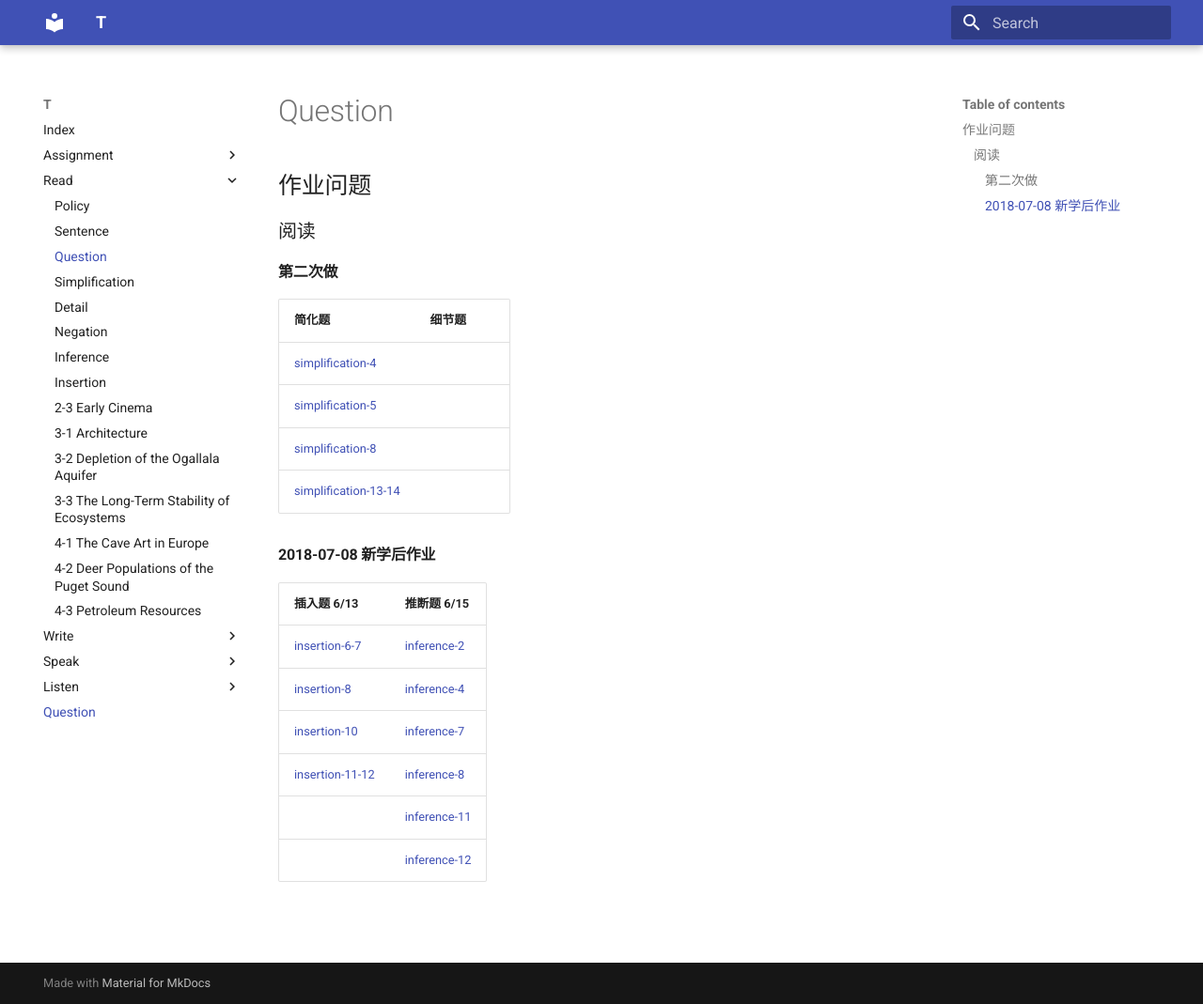
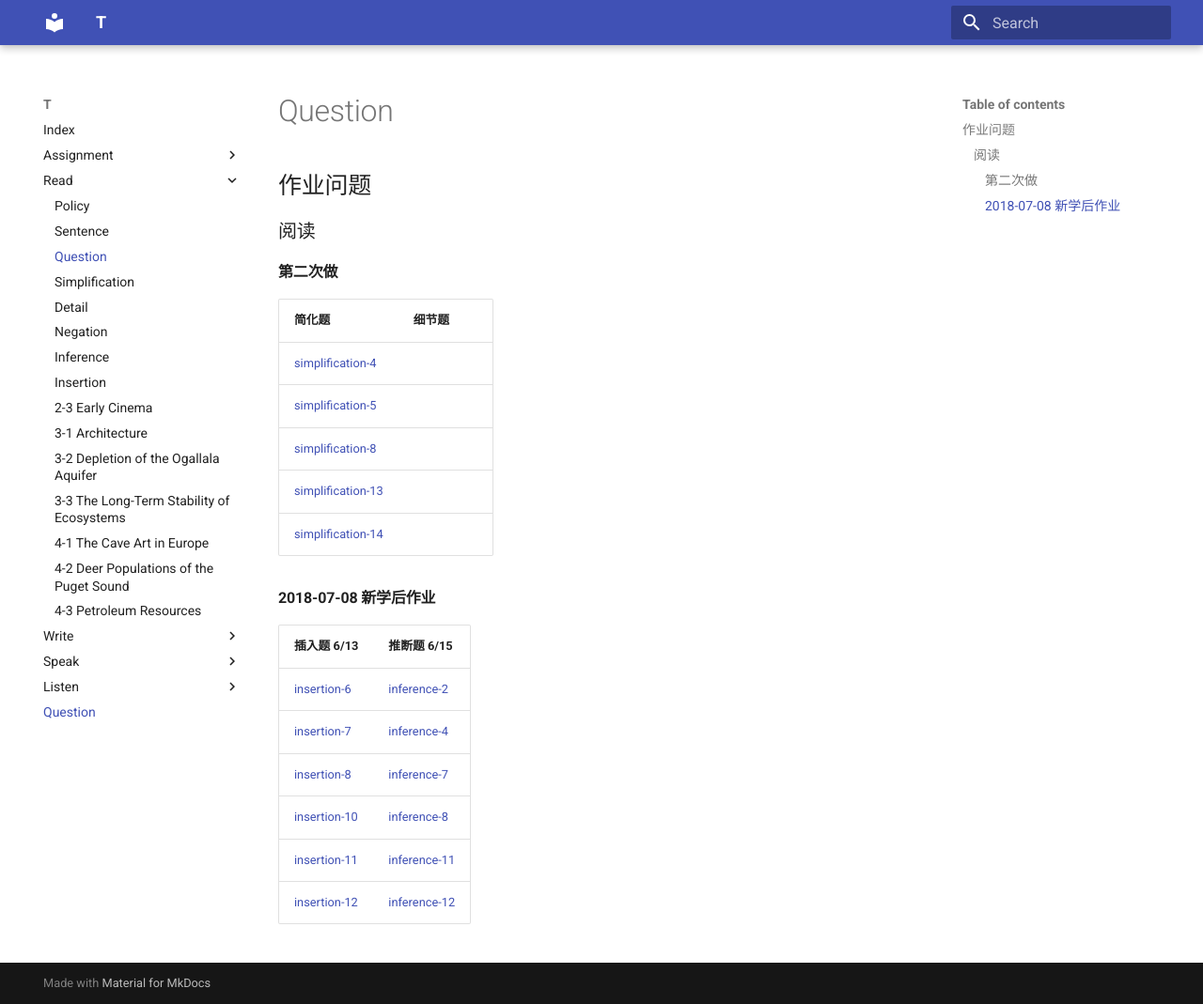
Before and after one commit to katyushaQ/t, an MkDocs documentation site: the page built from docs/question.md, in a window 1280 px wide and 1069 px high. Shown: the whole window at 94% size. Built offline with MkDocs 1.6.1 and Material for MkDocs 9.7.7, drawn with Linux system fonts in a browser that asks for light colours; old or Windows-style settings are respelled for this version of MkDocs.

Commit message:
question.md 调整问题链接到原子

```diff
--- a/docs/question.md
+++ b/docs/question.md
@@ -6,11 +6,11 @@
 
 简化题 | 细节题
 ------------ | -------------
-[simplification-4](read/simplification#2018-08-15) |
-[simplification-5](read/simplification#2018-08-17) |
-[simplification-8](read/simplification#2018-08-21) |
-[simplification-13-14](read/simplification#2018-08-29) |
-
+[simplification-4](read/simplification#4)         |
+[simplification-5](read/simplification#5)         |
+[simplification-8](read/simplification#8)         |
+[simplification-13](read/simplification#13)     |
+[simplification-14](read/simplification#14)     |
 
 
 
@@ -18,9 +18,9 @@
 
 插入题  6/13 | 推断题 6/15
 ------------- | -------------
-[insertion-6-7](read/insertion#2018-08-02)      | [inference-2](read/inference#2018-07-10)
-[insertion-8](read/insertion#2018-08-04)         | [inference-4](read/inference#2018-07-11)
-[insertion-10](read/insertion#2018-08-05)       | [inference-7](read/inference#2018-07-14)
-[insertion-11-12](read/insertion#2018-08-07)  | [inference-8](read/inference#2018-07-15)
-                                                                               | [inference-11](read/inference#2018-07-18)
-                                                                               | [inference-12](read/inference#2018-07-19)
+[insertion-6](read/insertion#6)             | [inference-2](read/inference#2)
+[insertion-7](read/insertion#7)             | [inference-4](read/inference#4)
+[insertion-8](read/insertion#8)             | [inference-7](read/inference#7)
+[insertion-10](read/insertion#10)         | [inference-8](read/inference#8)
+[insertion-11](read/insertion#11)         | [inference-11](read/inference#11)
+[insertion-12](read/insertion#12)         | [inference-12](read/inference#12)
```
